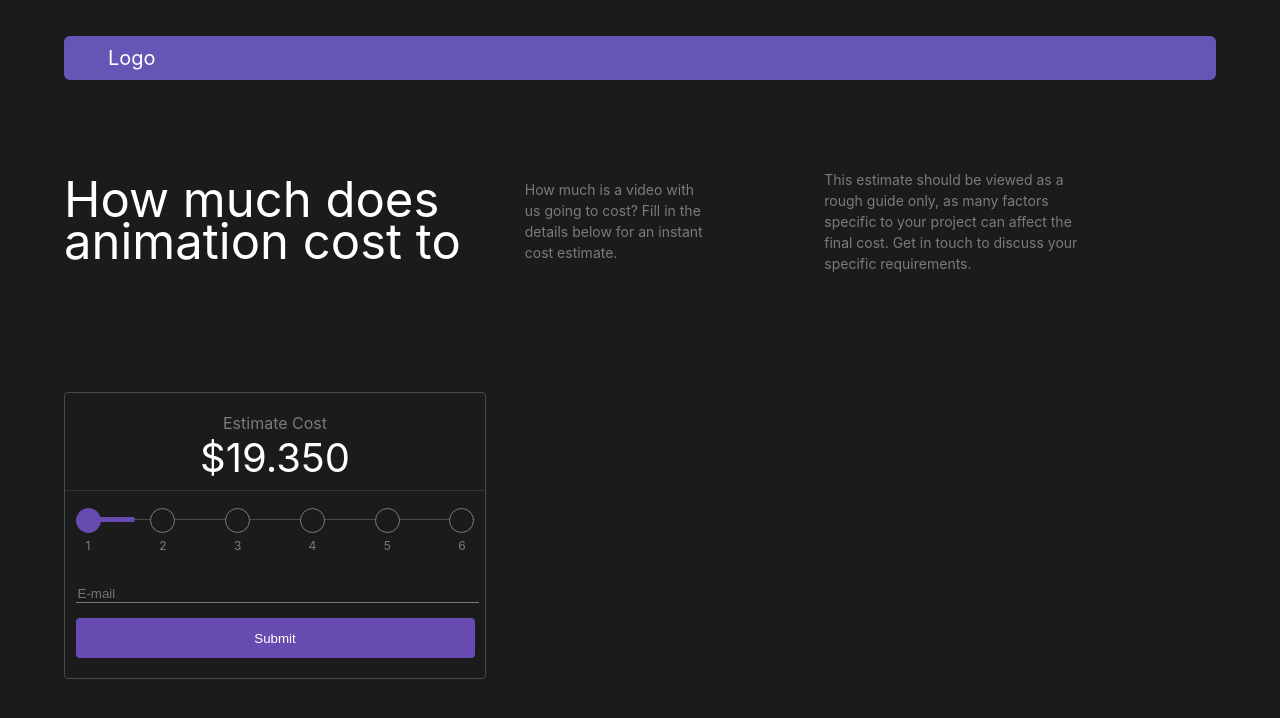
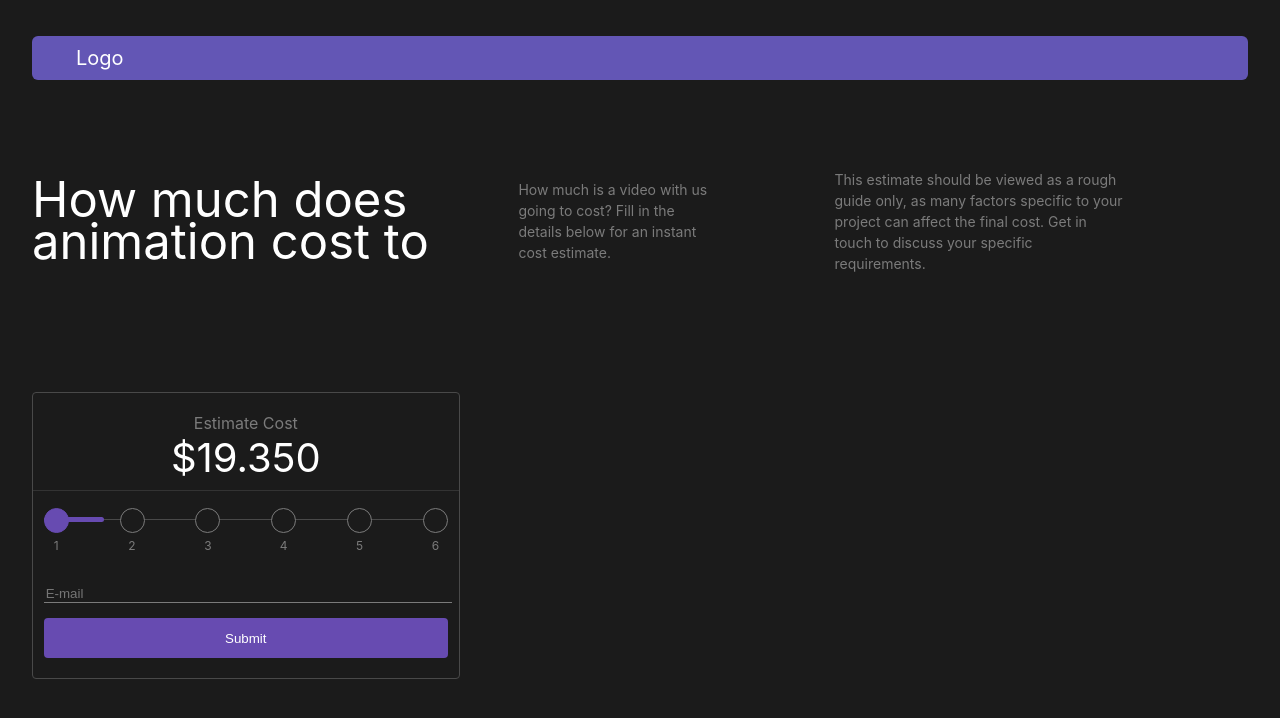
Before and after one commit to Azooldan/dops-digital-test-task, a React (Create React App) app: page / in a window 1280 px wide. Shown: the top 718 px of the page. Built offline with nearby package versions, Linux system fonts and the light colour scheme.

Commit message:
fix width

```diff
--- a/src/App.css
+++ b/src/App.css
@@ -1,6 +1,6 @@
 .App {
   text-align: center;
-  width: 90%;
+  width: 95%;
   margin-left: auto;
   margin-right: auto;
 }
--- a/src/components/EstimateBlock/style.css
+++ b/src/components/EstimateBlock/style.css
@@ -1,7 +1,7 @@
 .estimate-block-container {
   border: 1px solid #494949;
   border-radius: 4px;
-  width: 420px;
+  width: 35%;
   margin-top: 80px;
 }
 
```
